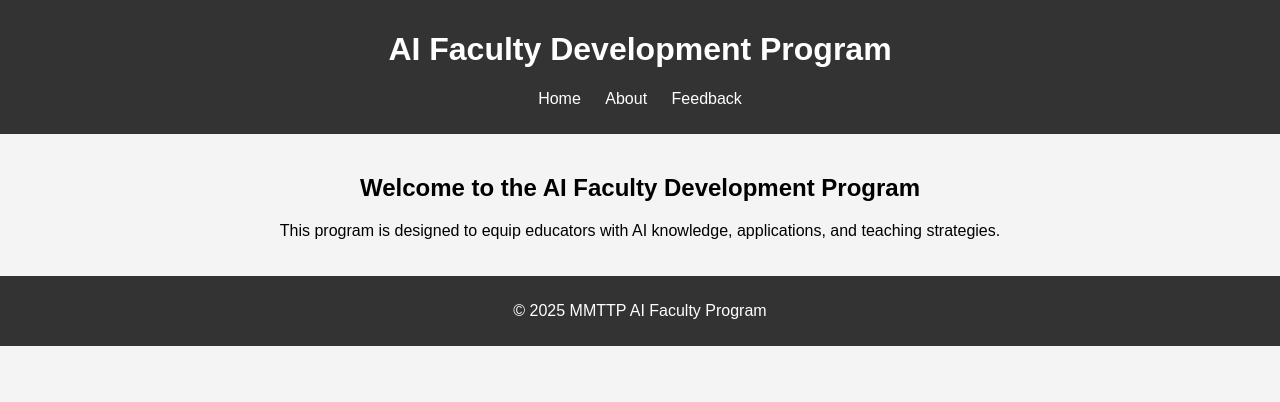
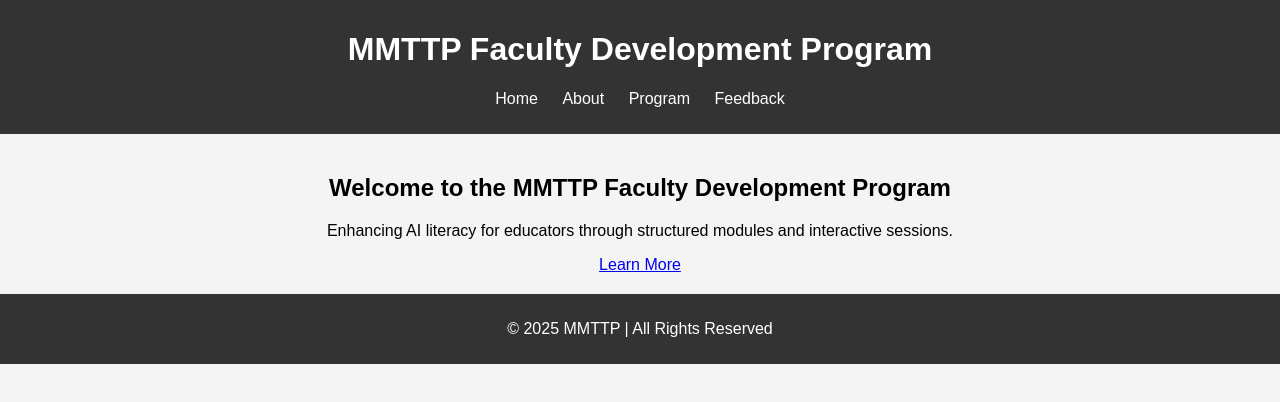
Before and after one commit to santoshsingh4382/santoshsingh4382.github.io, a plain HTML site: page index.html in a window 1280 px wide. Drawn offline with Linux system fonts and the light colour scheme.

Commit message:
Update index.html

```diff
--- a/index.html
+++ b/index.html
@@ -3,16 +3,30 @@
 <head>
     <meta charset="UTF-8">
     <meta name="viewport" content="width=device-width, initial-scale=1.0">
-    <title>AI Faculty Development Program</title>
+    <title>MMTTP Faculty AI Program</title>
     <link rel="stylesheet" href="style.css">
 </head>
 <body>
-    <div id="header"></div>
+    <header>
+        <h1>MMTTP Faculty Development Program</h1>
+        <nav>
+            <ul>
+                <li><a href="index.html">Home</a></li>
+                <li><a href="about.html">About</a></li>
+                <li><a href="program.html">Program</a></li>
+                <li><a href="feedback.html">Feedback</a></li>
+            </ul>
+        </nav>
+    </header>
+
     <main>
-        <h2>Welcome to the AI Faculty Development Program</h2>
-        <p>This program is designed to equip educators with AI knowledge, applications, and teaching strategies.</p>
+        <h2>Welcome to the MMTTP Faculty Development Program</h2>
+        <p>Enhancing AI literacy for educators through structured modules and interactive sessions.</p>
+        <a href="about.html" class="btn">Learn More</a>
     </main>
-    <div id="footer"></div>
-    <script src="script.js"></script>
+
+    <footer>
+        <p>© 2025 MMTTP | All Rights Reserved</p>
+    </footer>
 </body>
 </html>
```
